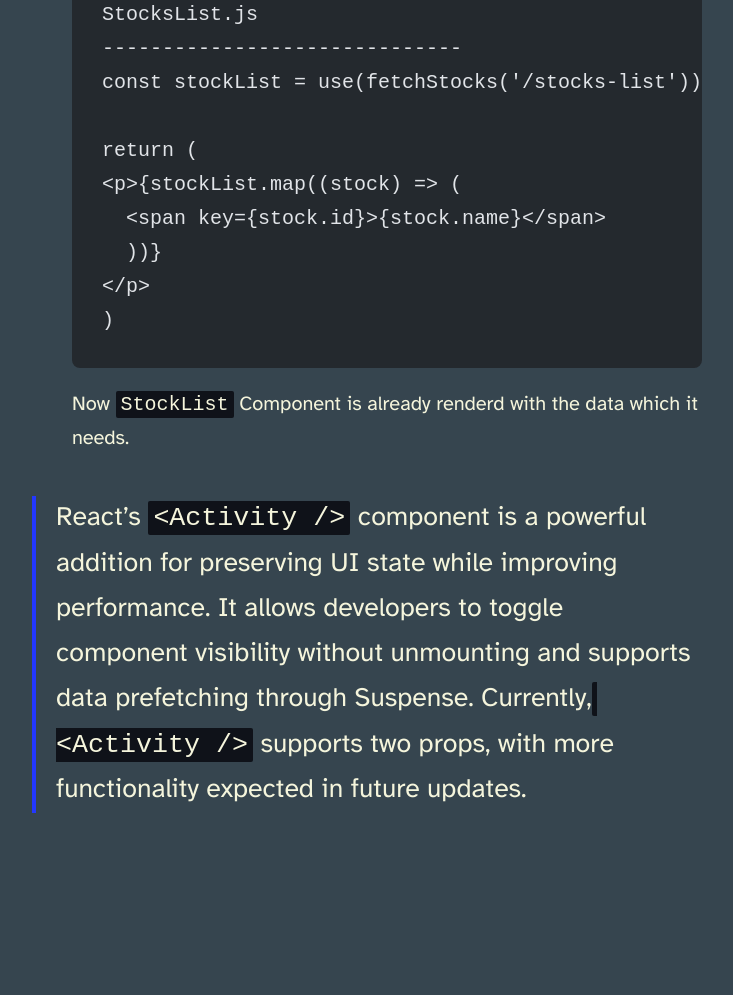
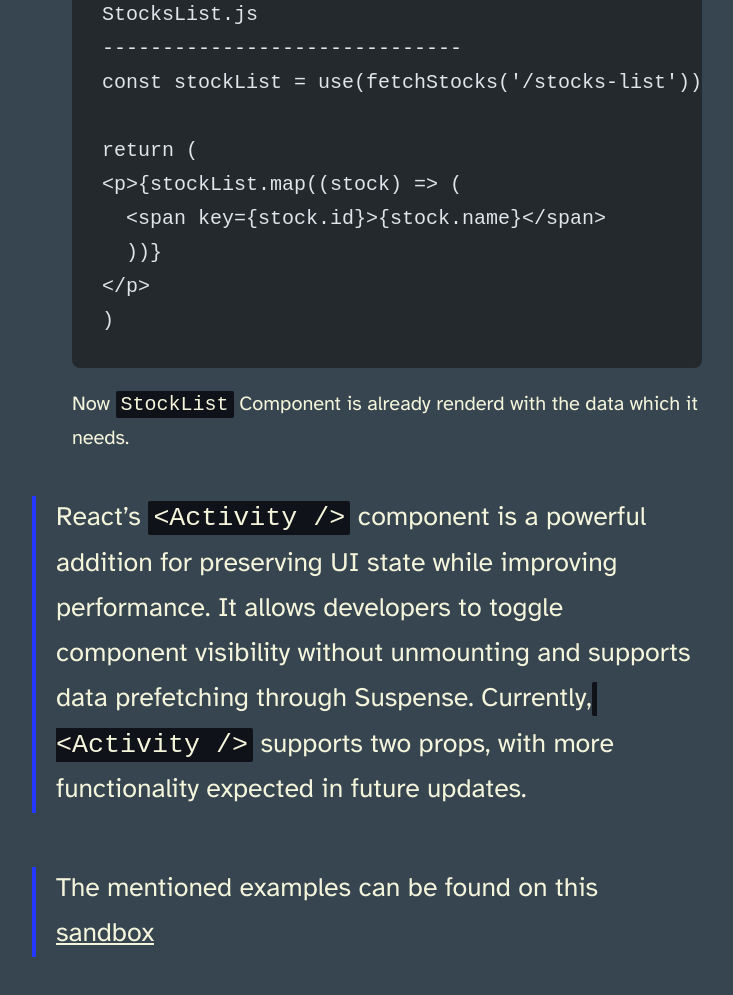
Before and after one commit to abhishekpandeykr/abhigyaan, an Astro site: page /reacts-activity in a window 1280 px wide. Shown: the part 3820-4815 px from the top of the page, without its empty margins (253-986 px from the left). Before the commit the page ends 4707 px from the top, so only its background shows below. Built offline with nearby package versions, Linux system fonts and the light colour scheme; Astro itself is replaced by a stand-in of ours; code samples lack their colours.

Commit message:
Activity api examples added

```diff
--- a/src/content/blog/reacts-activity.md
+++ b/src/content/blog/reacts-activity.md
@@ -115,3 +115,5 @@ When the `Activity` boundary is visible React restores its children with their p
   Now `StockList` Component is already renderd with the data which it needs.
 
 > React’s `<Activity />` component is a powerful addition for preserving UI state while improving performance. It allows developers to toggle component visibility without unmounting and supports data prefetching through Suspense. Currently,` <Activity />` supports two props, with more functionality expected in future updates.
+
+> The mentioned examples can be found on this [sandbox](https://codesandbox.io/p/sandbox/m5zmc6?file=%2Fsrc%2Findex.js)
```
